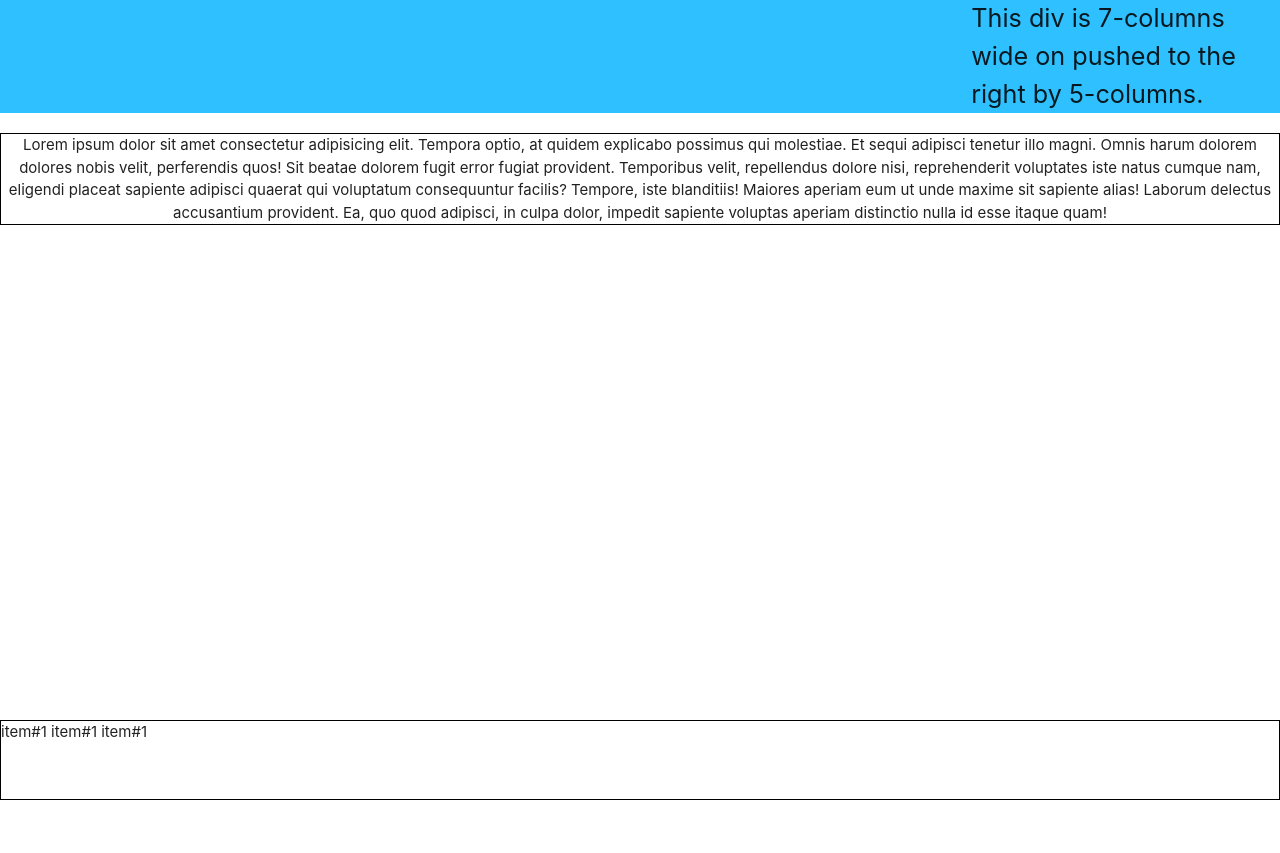
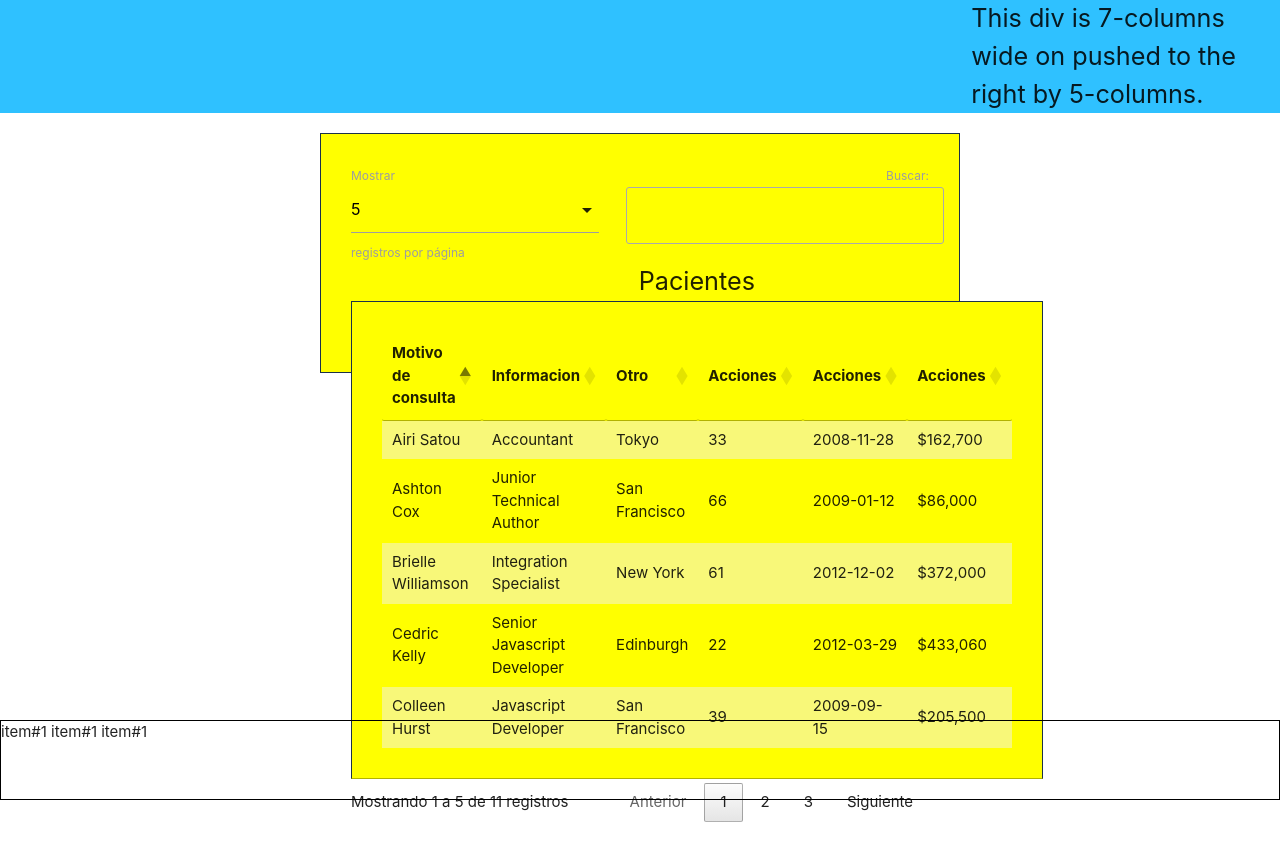
Before and after one commit to alceronDelgado/optica, a PHP site: page /src/dashboard.php in a window 1280 px wide. After the commit the page ends 822 px from the top, so only its background shows below. Run offline with PHP 8.4, Linux system fonts and the light colour scheme; the visitor is signed in with stand-in values (Sample User, id 1); some libraries are stand-ins or nearby versions.

Commit message:
implementado datatable con materialize

```diff
--- a/assets/css/dashboard.css
+++ b/assets/css/dashboard.css
@@ -25,13 +25,28 @@ body,html{
 }
 
 .table{
-    display: block;
-    height: 90vh;
+    /* display: grid; */
+    height: 30vh;
+    margin: 0 auto;
+    width: 50%;
+    padding: 2rem;
+    background-color: yellow;
+    border: 1px solid var(--btns);
+    .dt-search{
+        width: 15rem;
 
-    #parrafo{
-        border: 1px solid black;
+        /* Tamaño del input de busqueda. */
+        #dt-search-0{
+            height: 1.3vh;
+
+        }
     }
 }
+
+/* Editar boton de busqueda */
+
+
+
 
 #menuDrop{
     position: fixed;
--- /dev/null
+++ b/assets/js/dashboard.js
@@ -0,0 +1,21 @@
+$(document).ready( function () {
+
+    let myTable = $('#myTable').DataTable({
+      "pageLength": 5,  // Número de registros por página por defecto
+      "lengthMenu": [ [5, 10, 15, -1], [5, 10, 15, "Todos"] ],  // Mostrar opciones de 5, 10, 15 registros
+      "language": {
+        "sSearch": "Buscar:",  // Texto del campo de búsqueda
+        "lengthMenu": "Mostrar _MENU_ registros por página",  // Texto del menú de cantidad de registros
+        "info": "Mostrando _START_ a _END_ de _TOTAL_ registros",  // Texto que muestra el rango de registros
+        "infoEmpty": "Mostrando 0 a 0 de 0 registros",  // Texto cuando no hay registros
+        "infoFiltered": "(filtrado de _MAX_ registros)",  // Texto cuando se filtran registros
+        "paginate": {
+          "first": "Primero",  // Texto del botón de "Primero"
+          "previous": "Anterior",  // Texto del botón de "Anterior"
+          "next": "Siguiente",  // Texto del botón de "Siguiente"
+          "last": "Último"  // Texto del botón de "Último"
+        }
+      }
+    });
+
+} );
--- a/assets/js/index.js
+++ b/assets/js/index.js
@@ -11,11 +11,9 @@
  *
  */
 
-
 $(document).ready(function(){
     $('select').formSelect();  // Inicializa los select de Materialize
     M.updateTextFields(); // Asegura que los campos de texto (input) se muestren correctamente
-
 
     //Función submit
     $('#submit').click(function(e){
@@ -27,7 +25,6 @@ $(document).ready(function(){
         let password = $('#usu_clave').val();
 
         console.log(rol, documento, password);
-
 
         $.ajax({
             type: "POST",
--- a/assets/templates/head.php
+++ b/assets/templates/head.php
@@ -1 +1,3 @@
 <link rel="stylesheet" href="https://cdnjs.cloudflare.com/ajax/libs/materialize/1.0.0/css/materialize.min.css" integrity="sha512-UJfAaOlIRtdR+0P6C3KUoTDAxVTuy3lnSXLyLKlHYJlcSU8Juge/mjeaxDNMlw9LgeIotgz5FP8eUQPhX1q10A==" crossorigin="anonymous" referrerpolicy="no-referrer" />
+
+<link href="https://cdn.datatables.net/v/dt/dt-2.2.2/af-2.7.0/fc-5.0.4/r-3.0.4/sp-2.3.3/datatables.min.css" rel="stylesheet" integrity="sha384-eNjjcNAQCKXWpQ55hl5LMTD4sCWV6VDdmrQO5cMHRiLGlRha8gYF9Q27KcOMulza" crossorigin="anonymous">
--- a/assets/templates/imports.php
+++ b/assets/templates/imports.php
@@ -6,3 +6,6 @@
 
 <!-- Importación sweetAlert -->
 <script src="https://cdn.jsdelivr.net/npm/sweetalert2@11"></script>
+
+<!-- Datatable -->
+<script src="https://cdn.datatables.net/v/dt/dt-2.2.2/datatables.min.js" integrity="sha384-2Ul6oqy3mEjM7dBJzKOck1Qb/mzlO+k/0BQv3D3C7u+Ri9+7OBINGa24AeOv5rgu" crossorigin="anonymous"></script>
--- a/src/dashboard.php
+++ b/src/dashboard.php
@@ -29,14 +29,113 @@ if(empty($_SESSION['userName']) || empty($_SESSION['rol'])){
     </div>
 </div>
 
-<div class="col s9 center table">
-    <p id="parrafo">
-    Lorem ipsum dolor sit amet consectetur adipisicing elit. Tempora optio, at quidem explicabo possimus qui molestiae. Et sequi adipisci tenetur illo magni. Omnis harum dolorem dolores nobis velit, perferendis quos!
-    Sit beatae dolorem fugit error fugiat provident. Temporibus velit, repellendus dolore nisi, reprehenderit voluptates iste natus cumque nam, eligendi placeat sapiente adipisci quaerat qui voluptatum consequuntur facilis? Tempore, iste blanditiis!
-    Maiores aperiam eum ut unde maxime sit sapiente alias! Laborum delectus accusantium provident. Ea, quo quod adipisci, in culpa dolor, impedit sapiente voluptas aperiam distinctio nulla id esse itaque quam!
-    </p>
 
+<div class="table">
+    <table id="myTable" class="responsive-table striped highlight table">
+    <div class="col s12 m7 center-align">
+        <caption class=" flow-text">Pacientes</caption>
+    <div>
+    <thead>
+        <tr>
+            <th class="left-align">Motivo de consulta</th>
+            <th>Informacion</th>
+            <th>Otro</th>
+            <th>Acciones</th>
+            <th>Acciones</th>
+            <th>Acciones</th>
+        </tr>
+    </thead>
+    <tr>
+        <td>Tiger Nixon</td>
+        <td>System Architect</td>
+        <td>Edinburgh</td>
+        <td>61</td>
+        <td>2011-04-25</td>
+        <td>$320,800</td>
+    </tr>
+            <tr>
+                <td>Garrett Winters</td>
+                <td>Accountant</td>
+                <td>Tokyo</td>
+                <td>63</td>
+                <td>2011-07-25</td>
+                <td>$170,750</td>
+            </tr>
+            <tr>
+                <td>Ashton Cox</td>
+                <td>Junior Technical Author</td>
+                <td>San Francisco</td>
+                <td>66</td>
+                <td>2009-01-12</td>
+                <td>$86,000</td>
+            </tr>
+            <tr>
+                <td>Cedric Kelly</td>
+                <td>Senior Javascript Developer</td>
+                <td>Edinburgh</td>
+                <td>22</td>
+                <td>2012-03-29</td>
+                <td>$433,060</td>
+            </tr>
+            <tr>
+                <td>Airi Satou</td>
+                <td>Accountant</td>
+                <td>Tokyo</td>
+                <td>33</td>
+                <td>2008-11-28</td>
+                <td>$162,700</td>
+            </tr>
+            <tr>
+                <td>Brielle Williamson</td>
+                <td>Integration Specialist</td>
+                <td>New York</td>
+                <td>61</td>
+                <td>2012-12-02</td>
+                <td>$372,000</td>
+            </tr>
+            <tr>
+                <td>Herrod Chandler</td>
+                <td>Sales Assistant</td>
+                <td>San Francisco</td>
+                <td>59</td>
+                <td>2012-08-06</td>
+                <td>$137,500</td>
+            </tr>
+            <tr>
+                <td>Rhona Davidson</td>
+                <td>Integration Specialist</td>
+                <td>Tokyo</td>
+                <td>55</td>
+                <td>2010-10-14</td>
+                <td>$327,900</td>
+            </tr>
+            <tr>
+                <td>Colleen Hurst</td>
+                <td>Javascript Developer</td>
+                <td>San Francisco</td>
+                <td>39</td>
+                <td>2009-09-15</td>
+                <td>$205,500</td>
+            </tr>
+            <tr>
+                <td>Sonya Frost</td>
+                <td>Software Engineer</td>
+                <td>Edinburgh</td>
+                <td>23</td>
+                <td>2008-12-13</td>
+                <td>$103,600</td>
+            </tr>
+            <tr>
+                <td>Jena Gaines</td>
+                <td>Office Manager</td>
+                <td>London</td>
+                <td>30</td>
+                <td>2008-12-19</td>
+                <td>$90,560</td>
+            </tr>
+    </table>
 </div>
+
 
 
 <menu id="menuDrop">
@@ -46,6 +145,7 @@ if(empty($_SESSION['userName']) || empty($_SESSION['rol'])){
 </menu>
 
 <?php require_once '../assets/templates/imports.php'; ?>
+<script src="../assets/js/dashboard.js"></script>
 <script src="../assets/js/index.js"></script>
 </body>
 </html>
```
